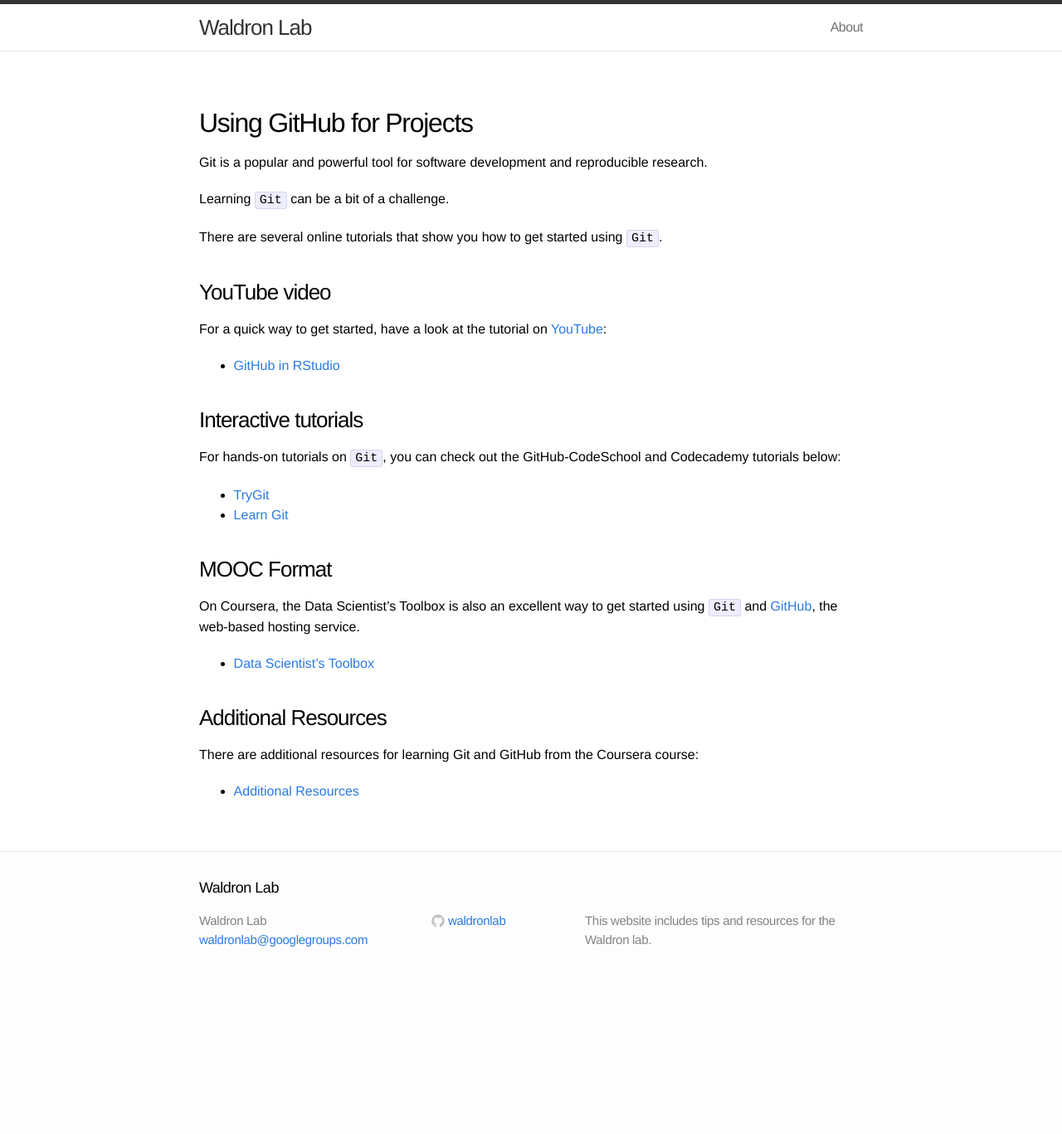
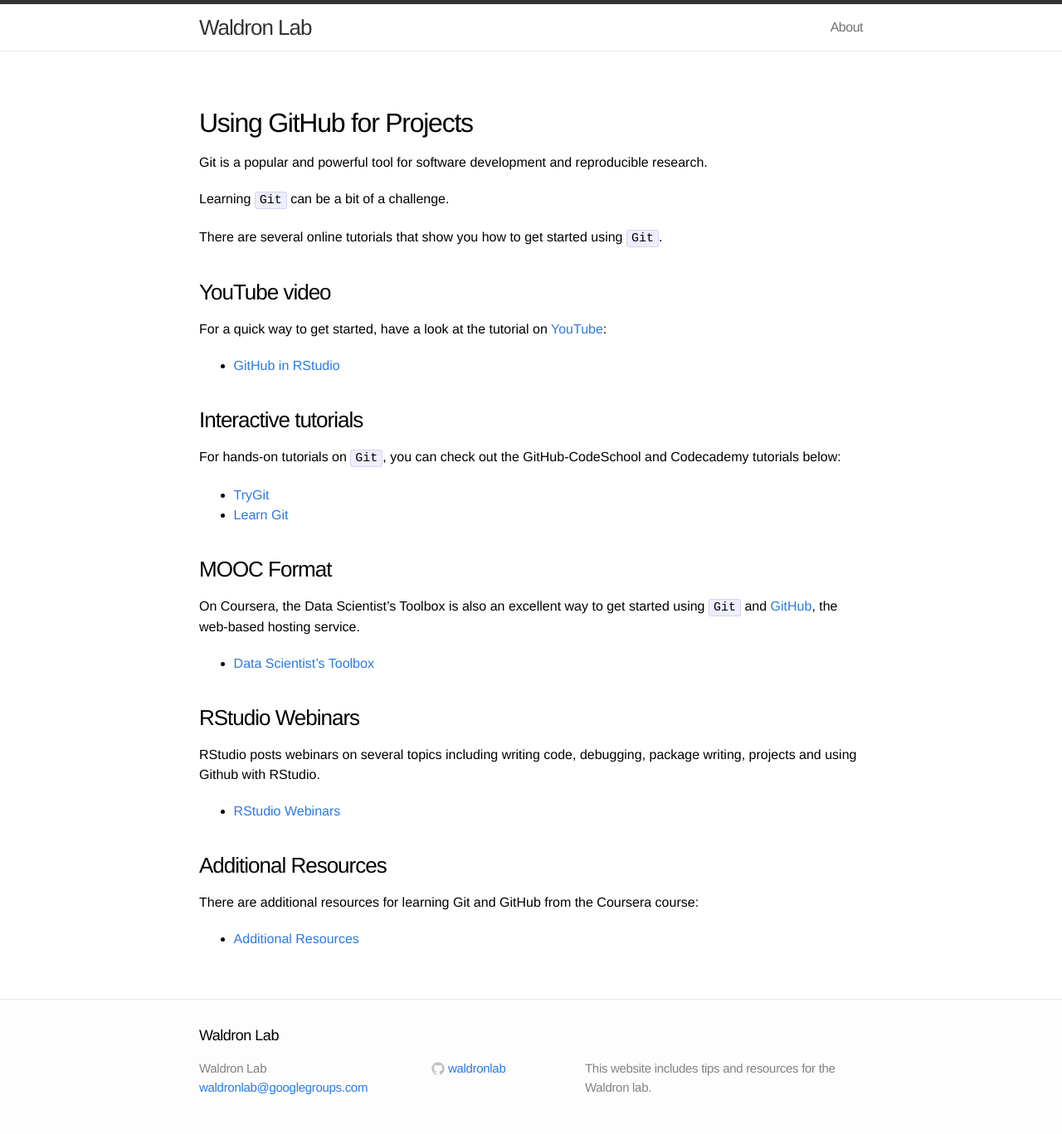
Before and after one commit to juadiegaitan/waldronlab.github.io, a Jekyll site: the page built from usegit.md, in a window 1280 px wide. Shown: the whole page at 83% size. Built offline with Jekyll 4.4.1, drawn with Linux system fonts in a browser that asks for light colours; before the commit the page ends 1189 px from its top, so only the background shows below that.

Commit message:
merge and add Webinars

```diff
--- a/usegit.md
+++ b/usegit.md
@@ -31,6 +31,12 @@
 
 * [Data Scientist's Toolbox][]
 
+### RStudio Webinars
+
+RStudio posts webinars on several topics including writing code, debugging, package writing, projects and using Github with RStudio.
+
+* [RStudio Webinars][]
+
 ### Additional Resources
 
 There are additional resources for learning Git and GitHub from the Coursera course:
@@ -43,3 +49,4 @@
 [Learn Git]: https://www.codecademy.com/learn/learn-git
 [Data Scientist's Toolbox]: https://www.coursera.org/learn/data-scientists-tools
 [Additional Resources]: http://datasciencespecialization.github.io/toolbox/
+[RStudio Webinars]: https://www.rstudio.com/resources/webinars/
```
